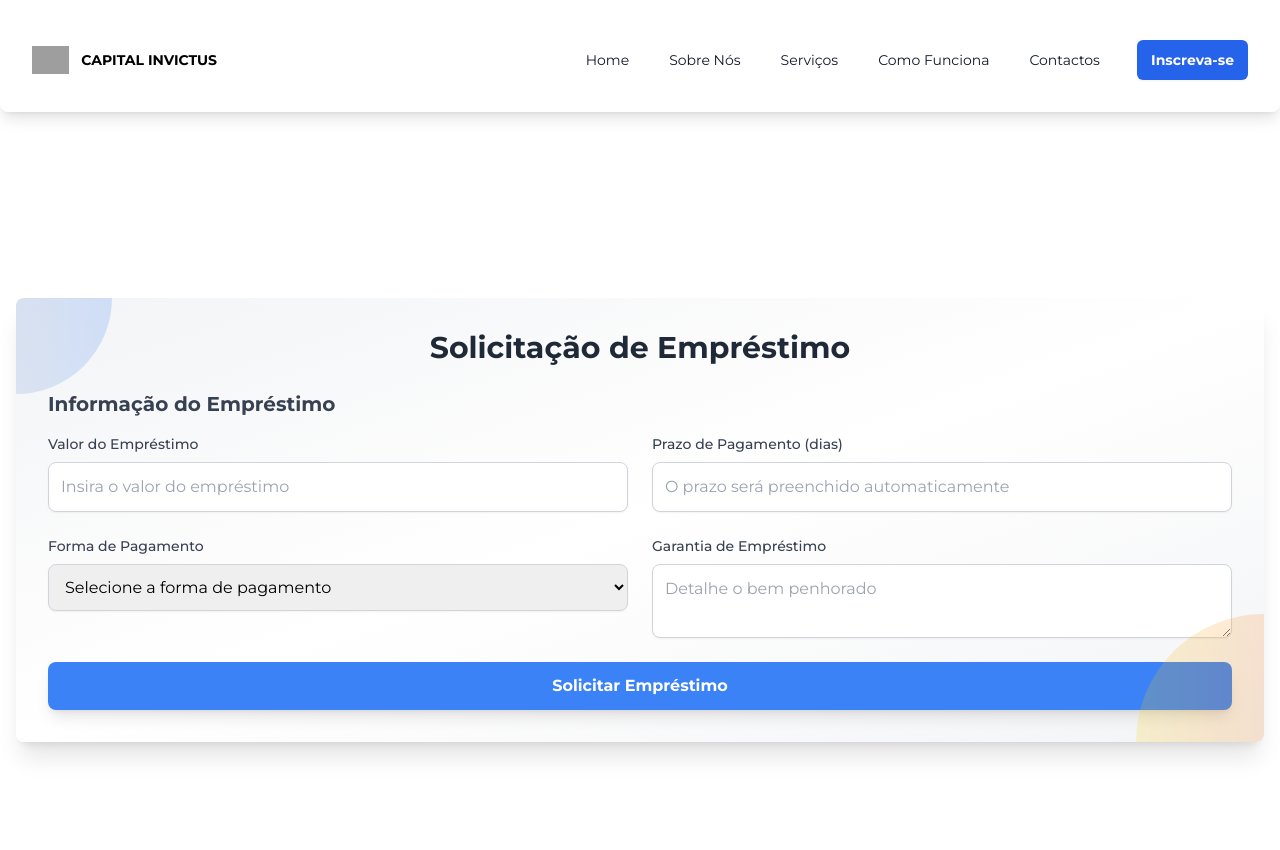
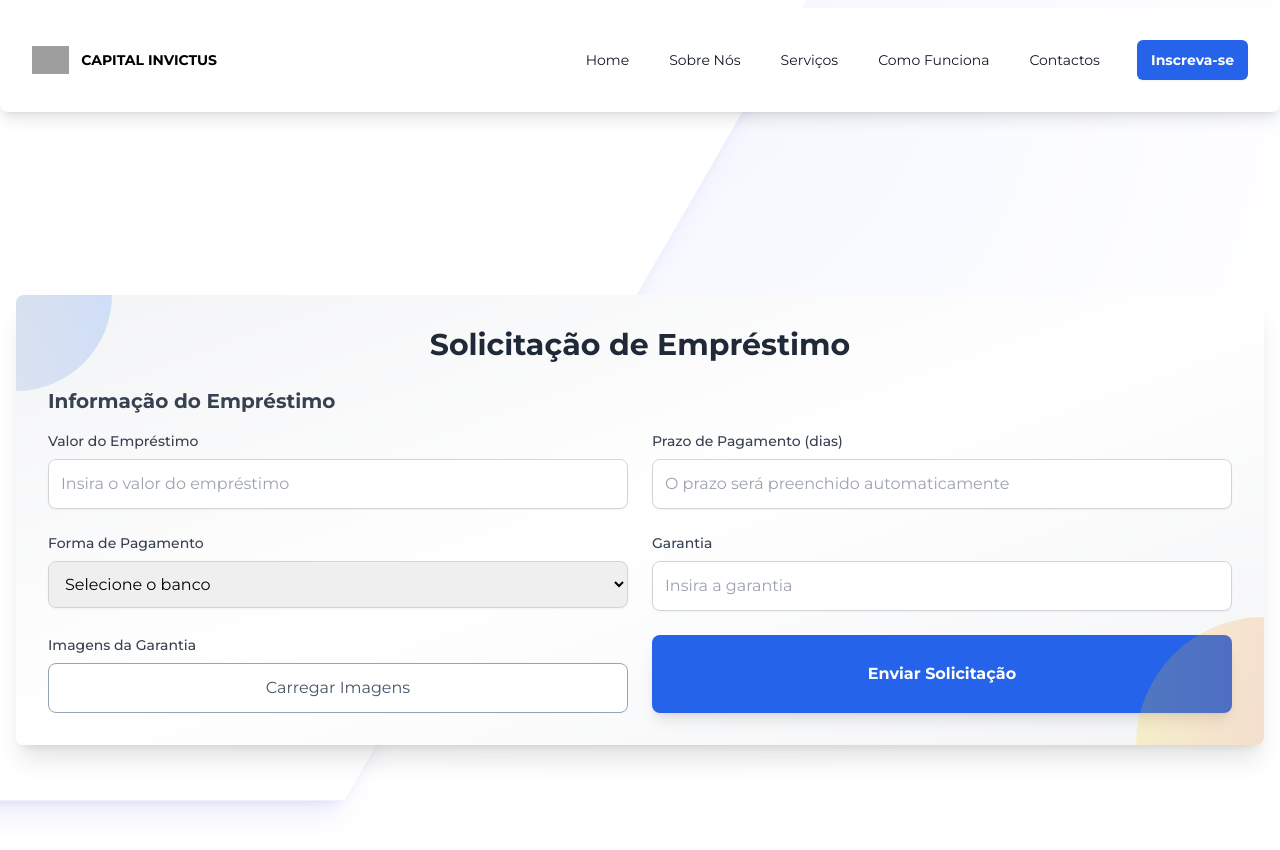
Before and after one commit to darkeny/capital-invictus, a React (Vite) app in the folder ui/evolution/: page /loan in a window 1280 px wide. Shown: the top 850 px of the page. Built offline with nearby package versions, Linux system fonts and the light colour scheme; no server answers; grey boxes are pictures that could not be loaded.

Commit message:
update: adding form loan

```diff
--- a/ui/evolution/src/pages/Loan/index.tsx
+++ b/ui/evolution/src/pages/Loan/index.tsx
@@ -1,5 +1,7 @@
-import React, { useState, useEffect } from "react";
+import React, { useState, useEffect, useRef } from "react";
 import { Navbar } from "../../components/Navbar";
+import { Alert } from "../../components/Modal/alert";
+import { IoCheckmarkDoneOutline } from "react-icons/io5";
 
 const Loan: React.FC = () => {
     const [formData, setFormData] = useState({
@@ -13,6 +15,11 @@ const Loan: React.FC = () => {
     });
 
     const [error, setError] = useState(""); // Para armazenar mensagens de erro
+    const [alertText, setAlertText] = useState('');
+    const [isModalOpen, setIsModalOpen] = useState(false);
+    const [loading, setLoading] = useState(false);
+    const [files, setFiles] = useState<File[]>([]); // Para armazenar as imagens da garantia
+    const fileInputRef = useRef<HTMLInputElement>(null); // Referência para o campo de arquivos oculto
 
     // Atualiza automaticamente o campo de prazo com base no valor do empréstimo
     useEffect(() => {
@@ -78,17 +85,65 @@ const Loan: React.FC = () => {
         }
     };
 
-    const handleSubmit = (e: React.FormEvent) => {
+    const handleFileChange = (e: React.ChangeEvent<HTMLInputElement>) => {
+        const filesList = e.target.files;
+        if (filesList) {
+            setFiles(Array.from(filesList));
+        }
+    };
+
+    const handleFileButtonClick = () => {
+        if (fileInputRef.current) {
+            fileInputRef.current.click();
+        }
+    };
+
+    const handleSubmit = async (e: React.FormEvent) => {
         e.preventDefault();
+
+        // Validação: Verificar se todos os campos estão preenchidos
+        if (!formData.loanAmount || !formData.paymentMethod || !formData.collateral) {
+            setAlertText('Todos os campos são obrigatórios.');
+            setIsModalOpen(true);
+            return;
+        }
 
         // Validação: Não aceitar valores menores que 1000 MT
         const loanAmountValue = parseFloat(formData.loanAmount);
         if (isNaN(loanAmountValue) || loanAmountValue < 1000) {
-            setError("O valor mínimo para solicitar o empréstimo é de 1000 MT.");
+            setAlertText("O valor mínimo para solicitar o empréstimo é de 1000 MT.");
+            setIsModalOpen(true);
             return;
         }
 
-        console.log("Loan Request Submitted:", formData);
+        setLoading(true); // Set loading to true when form submission starts
+
+        try {
+            // Simulação de uma solicitação de empréstimo
+            // Você deve substituir isso pela lógica real de envio de dados
+            // const response = await axios.post(`${apiUrl}/requestLoan`, formData);
+            setAlertText('Solicitação de empréstimo enviada com sucesso!');
+        } catch (error) {
+            console.error('Error submitting loan request:', error);
+            setAlertText('Falha ao enviar a solicitação. Tente novamente mais tarde.');
+        } finally {
+            setLoading(false); // Set loading to false when form submission completes
+            setIsModalOpen(true);
+            setFormData({
+                loanAmount: "",
+                loanTerm: "",
+                paymentMethod: "",
+                accountNumber: "",
+                collateral: "",
+                installments: "",
+                isPartialPayment: true,
+            });
+            setFiles([]); // Limpa os arquivos após o envio
+        }
+    };
+
+    const handleCloseModal = () => {
+        setIsModalOpen(false);
     };
 
     // Lógica para mostrar o campo de parcelas e o checkbox
@@ -102,6 +157,8 @@ const Loan: React.FC = () => {
     return (
         <>
             <Navbar />
+            <div className="hidden md:block absolute inset-0 -z-10 bg-[radial-gradient(45rem_50rem_at_top,theme(colors.indigo.200),white)] opacity-20"></div>
+            <div className="hidden md:block absolute inset-y-0 right-1/2 -z-10 mr-16 w-[200%] origin-bottom-left skew-x-[-30deg] bg-white shadow-xl shadow-indigo-600/10 ring-1 ring-indigo-50 sm:mr-28 lg:mr-0 xl:mr-16 xl:origin-left"></div>
             <div data-aos="zoom-in" className="flex justify-center items-center min-h-screen">
                 <div className="bg-gradient-to-br from-gray-100 via-white to-gray-100 rounded-lg shadow-xl w-full max-w-screen-xl p-8 mx-4 relative overflow-hidden before:content-[''] before:absolute before:w-48 before:h-48 before:bg-gradient-to-r before:from-gray-400 before:to-blue-500 before:opacity-20 before:rounded-full before:top-0 before:left-0 before:-translate-x-1/2 before:-translate-y-1/2 after:content-[''] after:absolute after:w-64 after:h-64 after:bg-gradient-to-r after:from-yellow-400 after:to-red-500 after:opacity-20 after:rounded-full after:bottom-0 after:right-0 after:translate-x-1/2 after:translate-y-1/2">
                     <h2 className="text-3xl font-extrabold text-center text-gray-800 mb-6">Solicitação de Empréstimo</h2>
@@ -147,17 +204,17 @@ const Loan: React.FC = () => {
                                         onChange={handleInputChange}
                                         className="mt-2 block w-full p-3 rounded-lg border border-gray-300 shadow-sm focus:border-blue-500 focus:ring-2 focus:ring-blue-500"
                                     >
-                                        <option value="">Selecione a forma de pagamento</option>
+                                        <option value="" disabled>Selecione o banco</option>
+                                        <option value="absa">Absa</option>
                                         <option value="bim">Millenium Bim</option>
-                                        <option value="absa">Absa</option>
-                                        <option value="emola">E-mola</option>
-                                        <option value="mpesa">M-pesa</option>
+                                        <option value="mpesa">M-Pesa</option>
+                                        <option value="emola">E-Mola</option>
                                     </select>
                                 </div>
 
                                 {/* Campo de Número da Conta */}
                                 {shouldShowAccountNumberField && (
-                                    <div className="relative col-span-1 sm:col-span-2">
+                                    <div className="relative">
                                         <label className="block text-sm font-medium text-gray-700">Número da Conta</label>
                                         <input
                                             type="text"
@@ -171,20 +228,47 @@ const Loan: React.FC = () => {
                                 )}
 
                                 <div className="relative">
-                                    <label className="block text-sm font-medium text-gray-700">Garantia de Empréstimo</label>
-                                    <textarea
+                                    <label className="block text-sm font-medium text-gray-700">Garantia</label>
+                                    <input
+                                        type="text"
                                         name="collateral"
                                         value={formData.collateral}
                                         onChange={handleInputChange}
-                                        placeholder="Detalhe o bem penhorado"
+                                        placeholder="Insira a garantia"
                                         className="mt-2 block w-full p-3 rounded-lg border border-gray-300 shadow-sm focus:border-blue-500 focus:ring-2 focus:ring-blue-500"
                                     />
                                 </div>
 
-                                {/* Mostrar o checkbox e o campo de parcelas somente se o valor for maior que 10.000 MT */}
+                                {/* Campo de Parcelas */}
+                                {shouldShowInstallmentsField && (
+                                    <div>
+                                        <label className="block text-sm font-medium text-gray-700">Número de Parcelas</label>
+                                        <div className="flex gap-4 mt-2">
+                                            <div>
+                                                <input
+                                                    type="checkbox"
+                                                    value="1"
+                                                    checked={formData.installments === "1"}
+                                                    onChange={handleCheckboxChange}
+                                                />
+                                                <label className="ml-2">1 parcela</label>
+                                            </div>
+                                            <div>
+                                                <input
+                                                    type="checkbox"
+                                                    value="3"
+                                                    checked={formData.installments === "3"}
+                                                    onChange={handleCheckboxChange}
+                                                />
+                                                <label className="ml-2">2 parcelas</label>
+                                            </div>
+                                        </div>
+                                    </div>
+                                )}
+
+                                {/* Checkbox de Pagamento Total */}
                                 {shouldShowCheckbox && (
-                                    <div className="relative col-span-1 sm:col-span-2">
-                                        <label className="flex items-center">
+                                    <div className="relative flex items-center">
                                         <input
                                             type="checkbox"
                                             name="isPartialPayment"
@@ -192,36 +276,52 @@ const Loan: React.FC = () => {
                                             onChange={handleInputChange}
                                             className="mr-2"
                                         />
-                                            Pagamento Total
-                                        </label>
+                                        <label className="text-sm font-medium text-gray-700">Efectuar Pagamento Integral</label>
                                     </div>
                                 )}
 
-                                {shouldShowInstallmentsField && (
+                                {/* Botão para Upload de Arquivo */}
                                 <div className="relative">
-                                        <label className="block text-sm font-medium text-gray-700">Número de Parcelas</label>
+                                    <label className="block text-sm font-medium text-gray-700">Imagens da Garantia</label>
+                                    <button
+                                        type="button"
+                                        onClick={handleFileButtonClick}
+                                        className="mt-2 block w-full p-3 rounded-lg border border-slate-400 text-slate-600 bg-white hover:bg-blue-50 focus:ring-2 focus:ring-blue-500"
+                                    >
+                                        {files.length > 0 ? 'Imagens Carregadas' : 'Carregar Imagens'}
+                                        {files.length > 0 && (
+                                            <IoCheckmarkDoneOutline className="h-6 w-6 inline ml-2 text-green-500" />
+                                        )}
+                                    </button>
                                     <input
-                                            type="number"
-                                            name="installments"
-                                            value={formData.installments}
-                                            onChange={handleInputChange}
-                                            placeholder="Selecione o número de parcelas"
-                                            className="mt-2 block w-full p-3 rounded-lg border border-gray-300 shadow-sm focus:border-blue-500 focus:ring-2 focus:ring-blue-500"
+                                        type="file"
+                                        ref={fileInputRef}
+                                        accept="image/*"
+                                        multiple
+                                        onChange={handleFileChange}
+                                        className="hidden"
                                     />
-                                    </div>
-                                )}
-                            </div>
                                 </div>
 
                                 <button
                                     type="submit"
-                            className="w-full p-3 bg-blue-500 text-white font-semibold rounded-lg shadow-lg hover:bg-blue-600 transition-all duration-300"
+                                    disabled={loading}
+                                    className={`w-full py-3 px-4 text-white font-bold rounded-lg shadow-lg transition-all ${loading ? 'bg-gray-400 cursor-not-allowed' : 'bg-blue-600 hover:bg-blue-700'}`}
                                 >
-                            Solicitar Empréstimo
+                                    {loading ? "Enviando..." : "Enviar Solicitação"}
                                 </button>
+                            </div>
+                        </div>
                     </form>
                 </div>
             </div>
+
+            {/* Modal de Alerta */}
+            <Alert
+                isOpen={isModalOpen}
+                text={alertText}
+                onClose={handleCloseModal}
+            />
         </>
     );
 };
```
Lines whose indentation alone changed are shown as unchanged.
